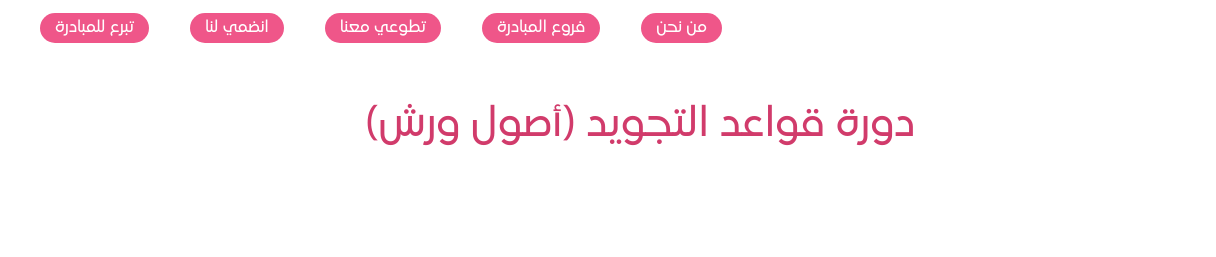
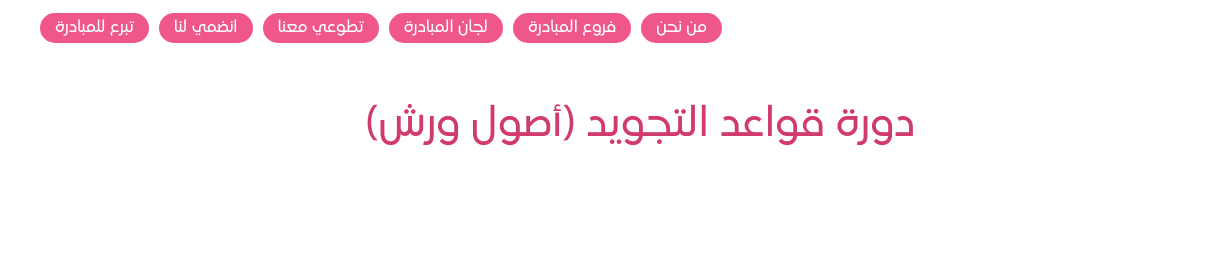
Before and after one commit to howa9999-coder/tajtest, a plain HTML site: page warsh.html in a window 1280 px wide. Shown: the top 257 px of the page, 0-1216 px from the left. Drawn offline with nearby package versions, Linux system fonts and the light colour scheme.

Commit message:
Update warsh.html

```diff
--- a/warsh.html
+++ b/warsh.html
@@ -42,6 +42,10 @@
                   <hr class="block lg:hidden ">
                   <li class="lg:rounded-[50px] lg:bg-[#ef5689] text-white lg:p-[3px_15px] p-[15px]  hover:bg-[#d94a7a] transition-colors">
                     <a class="no-underline" href="fouroua.html">فروع المبادرة </a>
+                  </li>
+                  <hr class="block lg:hidden ">
+                <li class="lg:rounded-[50px]  lg:bg-[#ef5689] text-white lg:p-[3px_15px] p-[15px]  hover:bg-[#d94a7a] transition-colors">
+                    <a class="no-underline" href="lijan.html">  لجان المبادرة</a>
                   </li>
                   <hr class="block lg:hidden ">
 
```
